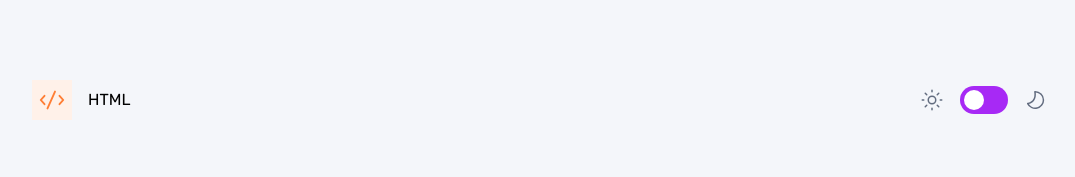
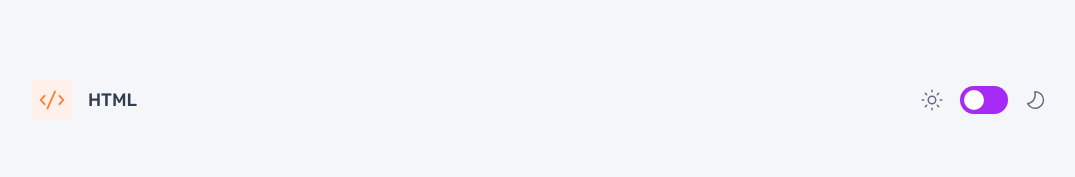
Before and after one commit to MarcAlva2003/quizz-app-react, a React (Vite) app: page / in a window 1280 px wide. Both pictures are taken after a click on the button "HTML". Shown: the top 177 px of the page, without its empty margins (100-1175 px from the left). Built offline with nearby package versions, Linux system fonts and the light colour scheme.

Commit message:
Add: category title dark mode

```diff
--- a/src/components/categoty-title/category-title.style.css
+++ b/src/components/categoty-title/category-title.style.css
@@ -9,3 +9,8 @@
   padding: 5px;
   margin-right: 16px;
 }
+.category-title-title {
+  font-size: 18px;
+  font-weight: 500;
+  @apply text-navy-dark dark:text-white;
+}
```
